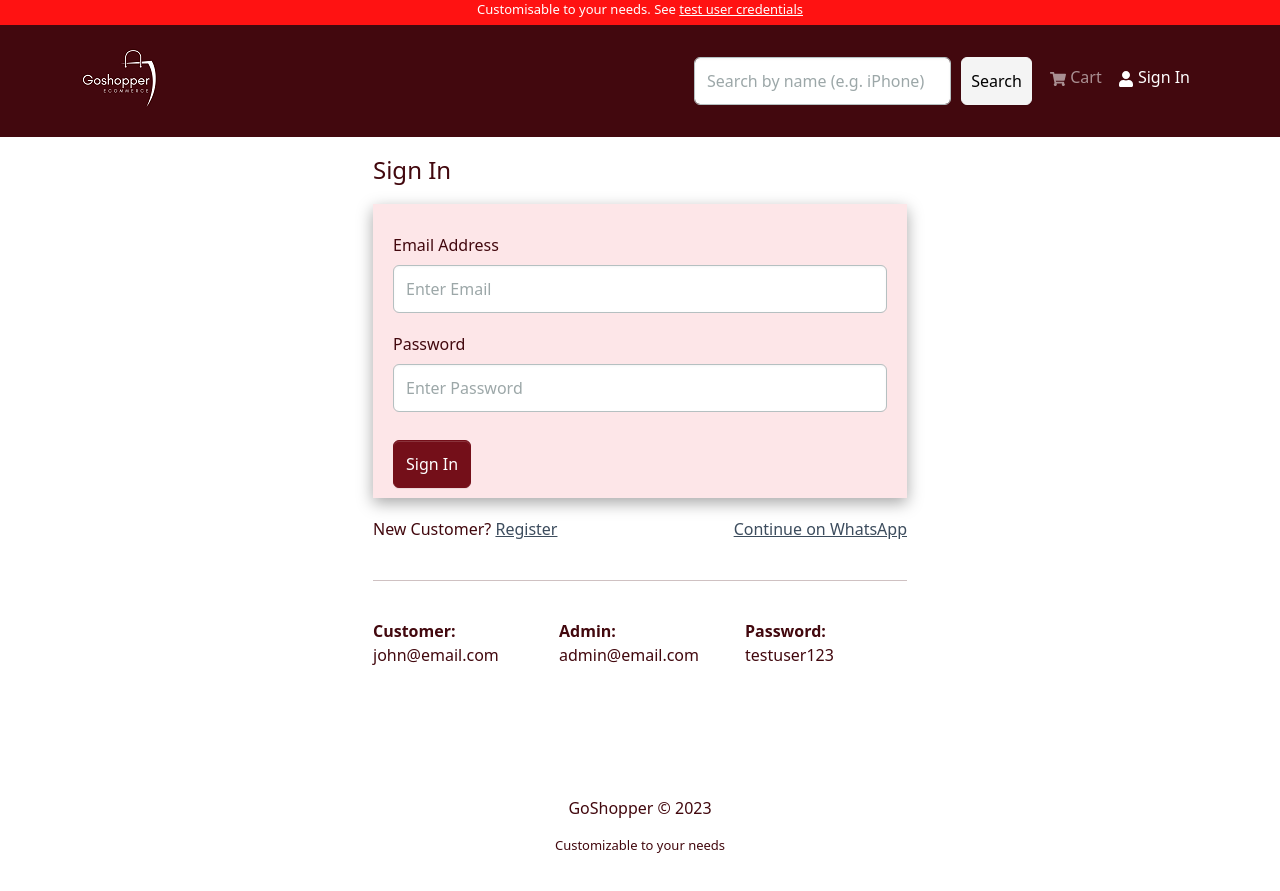
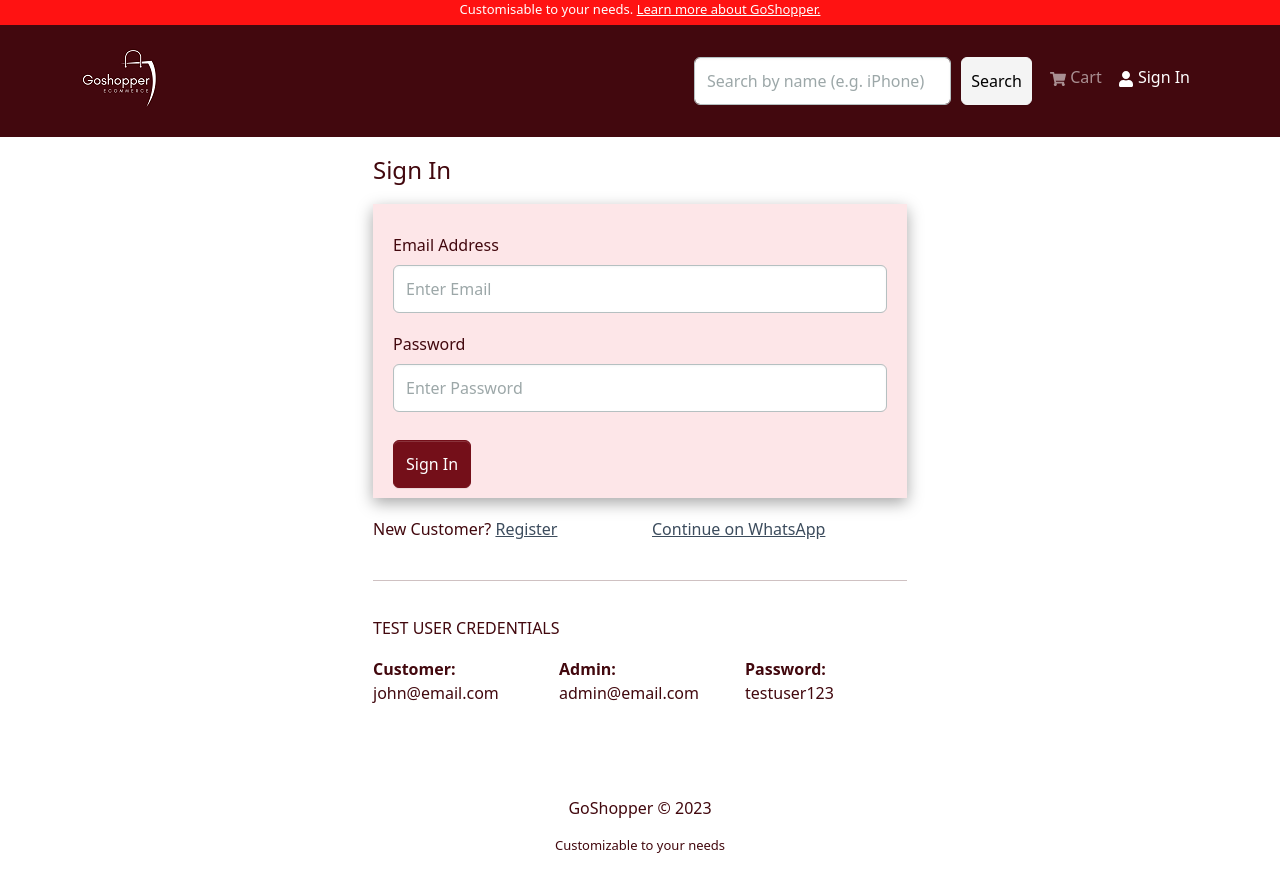
Before and after one commit to official-personal-account/GoShopper_v2, a React (Create React App) app in the folder frontend/: page /login in a window 1280 px wide. Built offline with nearby package versions, Linux system fonts and the light colour scheme.

Commit message:
updates made

```diff
--- a/frontend/src/components/AppBanner.jsx
+++ b/frontend/src/components/AppBanner.jsx
@@ -10,12 +10,12 @@ const AppBanner = () => {
       }}
     >
       <p style={{ fontSize: "small", color: "white" }}>
-        Customisable to your needs. See {""}
+        Customisable to your needs. {""}
         <Link
           to="/info"
           style={{ color: "white", textDecorationColor: "white" }}
         >
-          test user credentials
+          Learn more about GoShopper.
         </Link>
       </p>
     </div>
--- a/frontend/src/screens/InfoScreen.jsx
+++ b/frontend/src/screens/InfoScreen.jsx
@@ -18,12 +18,13 @@ const InfoScreen = () => {
           </p>
           <p>
             <span style={{}}>
-              <GrStatusGood /> Allows customers to order & pay with mobile money
-              or card, or select a cash-on-delivery payment option.
+              <GrStatusGood style={{ color: "green" }} /> Allows customers to
+              order & pay with mobile money or card, or select a
+              cash-on-delivery payment option.
             </span>
             <br />
             <span style={{}}>
-              <GrStatusGood /> Secured by{" "}
+              <GrStatusGood style={{ color: "green" }} /> Secured by{" "}
               <a href="https://paystack.com" target="__blank">
                 Paystack
               </a>
@@ -36,16 +37,18 @@ const InfoScreen = () => {
             </span>
             <br />
             <span style={{}}>
-              <GrStatusGood /> You get an instant notification when payment is
-              made.
+              <GrStatusGood style={{ color: "green" }} /> You get an instant
+              notification when payment is made.
             </span>
             <br />
             <span style={{}}>
-              <GrStatusGood /> Easy to use & accessible on mobile & PC.
+              <GrStatusGood style={{ color: "green" }} /> Easy to use &
+              accessible on mobile & PC.
             </span>
             <br />
             <span style={{}}>
-              <GrStatusGood /> Customisable to your needs
+              <GrStatusGood style={{ color: "green" }} /> Customisable to your
+              needs
             </span>
           </p>
 
--- a/frontend/src/screens/LoginScreen.jsx
+++ b/frontend/src/screens/LoginScreen.jsx
@@ -79,7 +79,7 @@ const LoginScreen = () => {
             Register
           </Link>
         </Col>
-        <Col style={{ textAlign: "right" }}>
+        <Col style={{}}>
           <Link to="/order-on-whatsapp">Continue on WhatsApp</Link>
         </Col>
       </Row>
@@ -87,6 +87,7 @@ const LoginScreen = () => {
       <hr />
 
       <Row className="pt-3">
+        <h6>TEST USER CREDENTIALS</h6>
         <Col>
           <p>
             <strong>Customer: </strong>john@email.com
```
